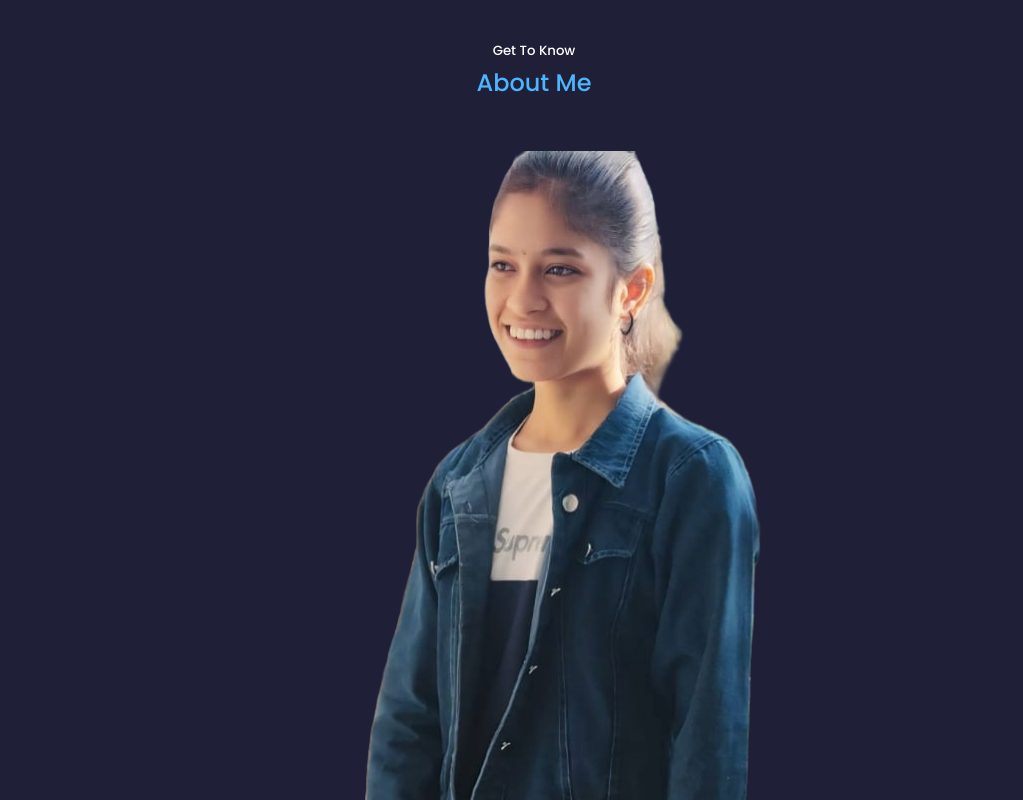
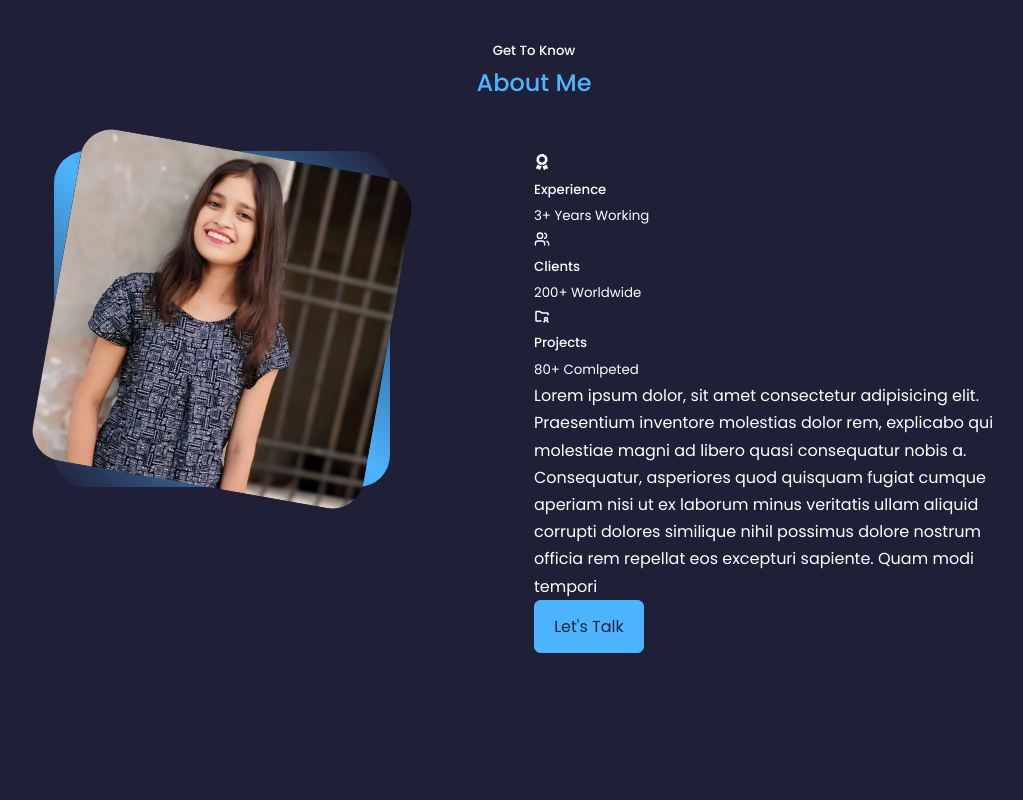
Before and after one commit to VaishnaviMane2929/Portfolioweb, a React (Create React App) app: page / in a window 1280 px wide. Shown: the part 1000-1800 px from the top of the page, without its empty margins (106-1129 px from the left). Built offline with nearby package versions, Linux system fonts and the light colour scheme; a web font is replaced by a local one.

Commit message:
create a about section

```diff
--- a/src/Componantes/About/About.jsx
+++ b/src/Componantes/About/About.jsx
@@ -1,6 +1,10 @@
 import React from 'react'
 import './about.css'
-import ME from '../../assets/myself2.png'
+import ME from '../../assets/self.png'
+import { FaAward } from "react-icons/fa";
+import { LuUsers } from "react-icons/lu";
+import { PiFolderSimpleUserBold } from "react-icons/pi";
+
 
 const About = () => {
   return (
@@ -16,7 +20,29 @@ const About = () => {
           </div>
         </div>
         <div className='about_content'>
+         <div className='about_cards'>
+          <article className='about_card'>
+            <FaAward className='about_icon'/>
+            <h5>Experience</h5>
+            <small>3+ Years Working</small>
 
+          </article>
+          <article className='about_card'>
+            <LuUsers className='about_icon'/>
+            <h5>Clients</h5>
+            <small>200+ Worldwide</small>
+
+          </article>
+          <article className='about_card'>
+            <PiFolderSimpleUserBold className='about_icon'/>
+            <h5>Projects</h5>
+            <small>80+ Comlpeted</small>
+          </article>
+         </div>
+         <p>
+          Lorem ipsum dolor, sit amet consectetur adipisicing elit. Praesentium inventore molestias dolor rem, explicabo qui molestiae magni ad libero quasi consequatur nobis a. Consequatur, asperiores quod quisquam fugiat cumque aperiam nisi ut ex laborum minus veritatis ullam aliquid corrupti dolores similique nihil possimus dolore nostrum officia rem repellat eos excepturi sapiente. Quam modi tempori
+         </p>
+         <a href="#contact" className='btn btn-primary'>Let's Talk</a>
 
         </div>
 
--- a/src/Componantes/About/about.css
+++ b/src/Componantes/About/about.css
@@ -0,0 +1,18 @@
+.about_container {
+    display: grid;
+    grid-template-columns: 35% 50%;
+    gap: 15%;
+}
+.about_me {
+    width: 100%;
+    aspect-ratio: 1/1;
+    border-radius: 2rem;
+    background: linear-gradient(45deg,transparent, var(--color-primary), transparent);
+    display: grid;
+    place-items: center;
+}
+.about_me-image {
+    border-radius: 2rem;
+    overflow: hidden;
+    transform: rotate(10deg);
+}
```
Also changed, not shown: src/assets/self (1).png (added), src/assets/self.png (added).
